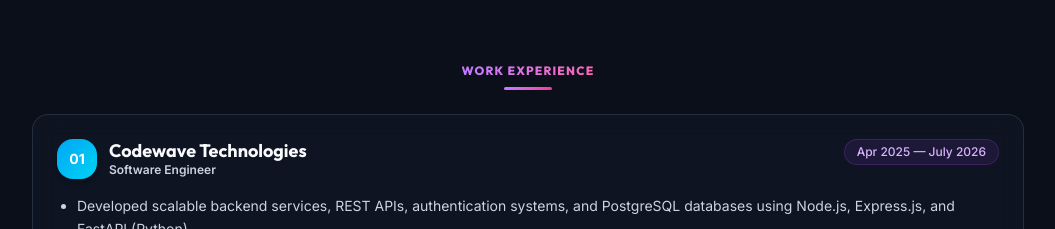
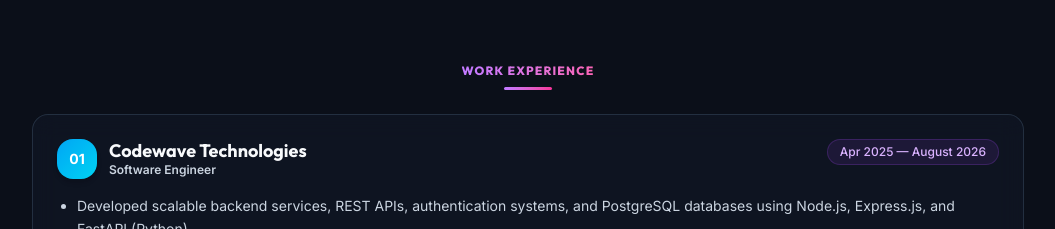
Before and after one commit to bmn789/portfolio, a Vue app: page / in a window 1280 px wide. Shown: the part 2360-2589 px from the top of the page, without its empty margins (112-1167 px from the left). Built offline with nearby package versions, Linux system fonts and the light colour scheme.

Commit message:
fix: update employment period for Software Engineer role to reflect accurate dates

```diff
--- a/public/resume.html
+++ b/public/resume.html
@@ -97,7 +97,7 @@
                    <span>Software Engineer</span>
                 </div>
 
-                  <p>Apr 2025 – July 2026</p>
+                  <p>Apr 2025 – August 2026</p>
                 <ul class="mt-2 list-decimal pl-4">
                     <li>Developed scalable backend services, REST APIs, authentication systems, and PostgreSQL databases
                         using Node.js, Express.js, and FastAPI (Python).</li>
--- a/src/routes/Home.vue
+++ b/src/routes/Home.vue
@@ -24,7 +24,7 @@
     border: 'hover:border-sky-400/50',
     company: 'Codewave Technologies',
     role: 'Software Engineer',
-    period: 'Apr 2025 — July 2026',
+    period: 'Apr 2025 — August 2026',
     bullets: [
       'Developed scalable backend services, REST APIs, authentication systems, and PostgreSQL databases using Node.js, Express.js, and FastAPI (Python).',
       'Built real-time messaging services and microservices-based applications while integrating REST and GraphQL APIs.',
```
